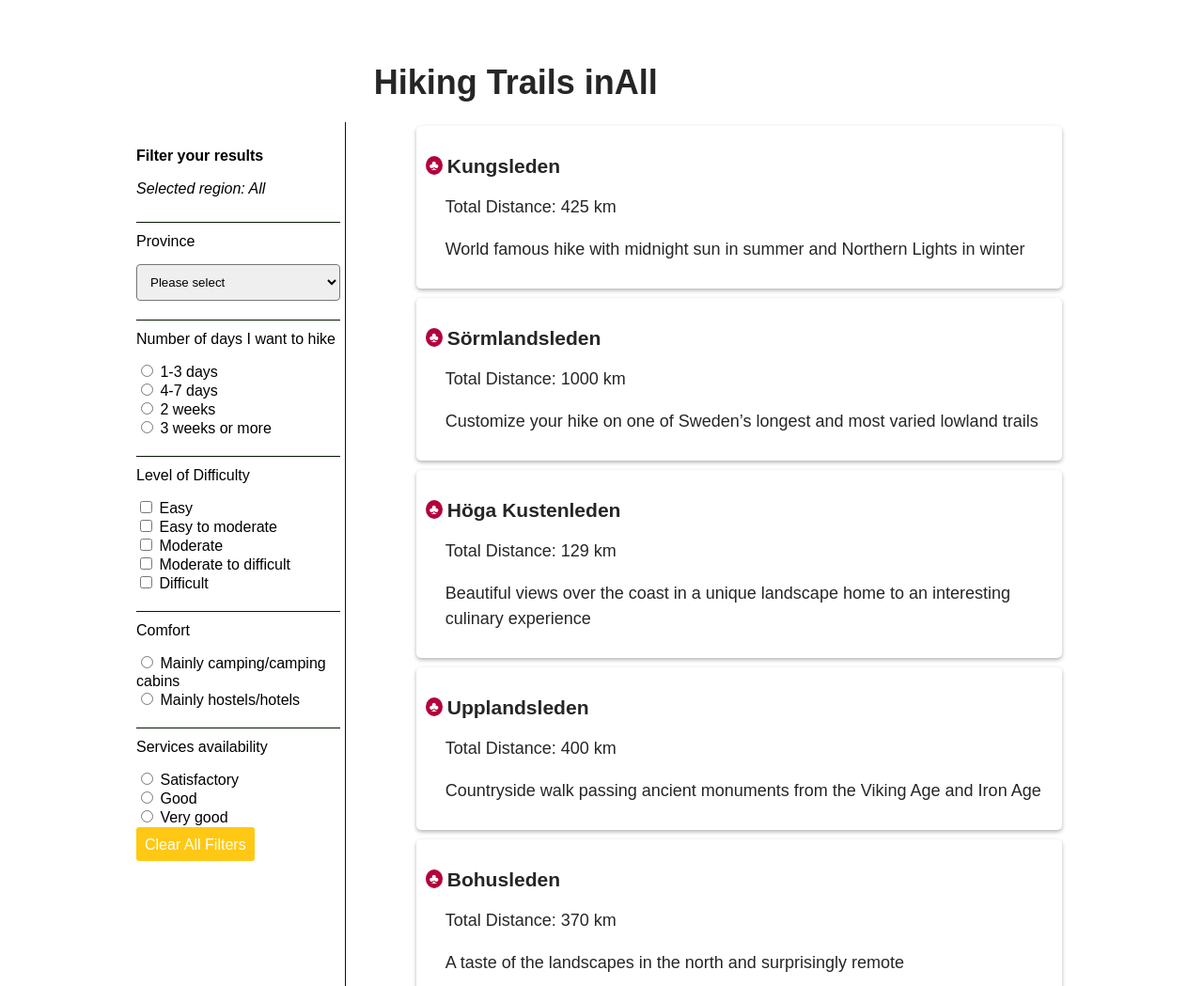
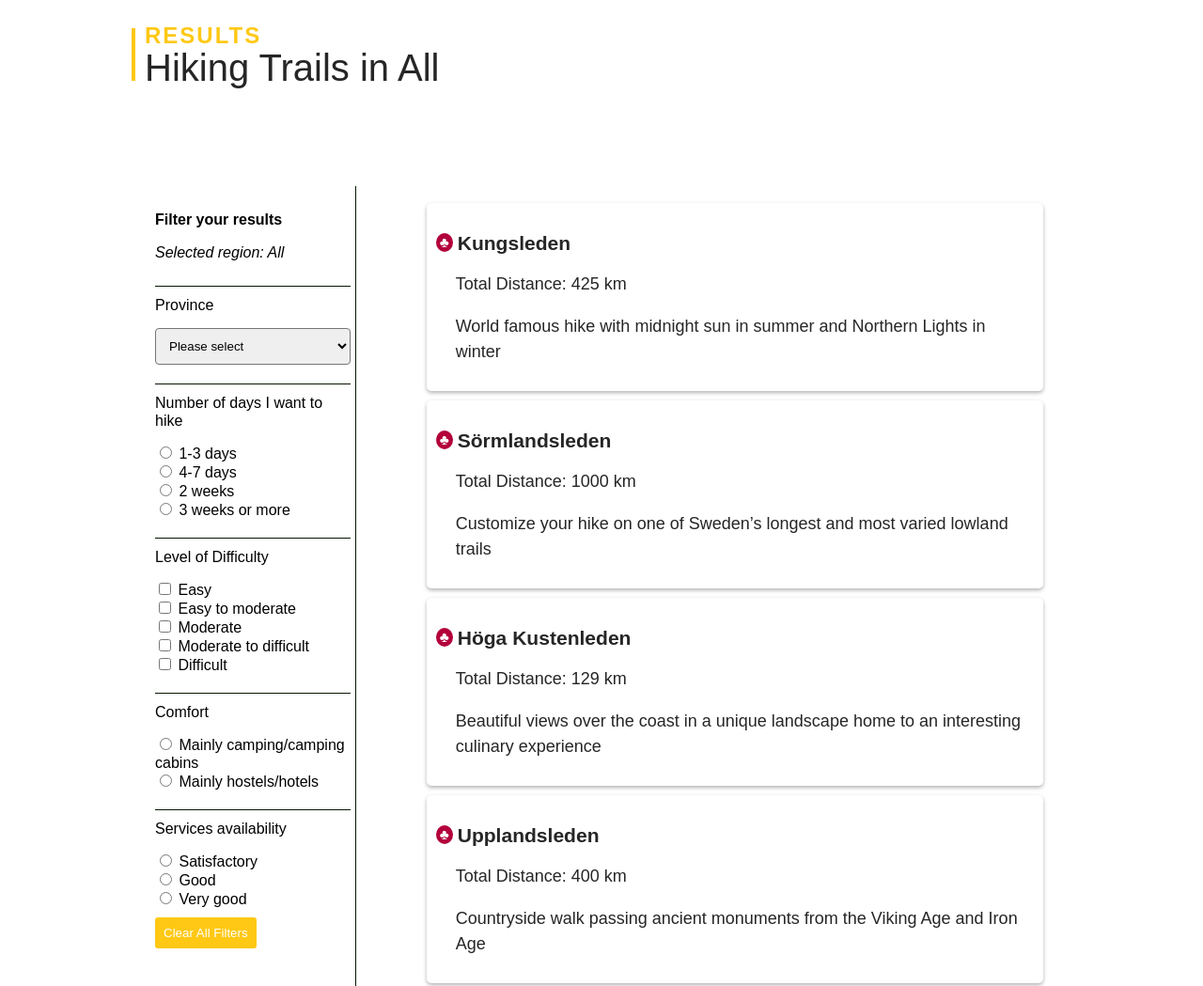
Before and after one commit to vocado78/new-hiking-trails, a React app: page /results in a window 1280 px wide. Shown: the part 86-1135 px from the top of the page at 94% size. Built offline with nearby package versions, Linux system fonts and the light colour scheme.

Commit message:
refactors-results-page (#8)
* CHANGES prop names, state and props structure in result page components

* adds all propTypes to list and listItem

* UPDATES filter handlers by combining to one method

* MOVES hard coded html to content object

* CREATES pageTitle component and ADDS it to welcome and results

* ADDS click handle for filter clear button and UPDATES button component

* FIXES linting in results

```diff
--- a/src/components/Button/Button.js
+++ b/src/components/Button/Button.js
@@ -5,10 +5,18 @@ import { Link } from 'react-router-dom';
 import styles from './styles.css';
 
 export default function Button(props) {
-  const { path, searchString, label } = props;
+  const {
+    path,
+    searchString,
+    label,
+    handleClick
+  } = props;
+  const hasPath = path;
+
+  if (hasPath) {
     return (
       <Link
-      className={styles.btnPrimary}
+        className={styles.btnLink}
         to={{
           pathname: path,
           search: searchString
@@ -18,13 +26,22 @@ export default function Button(props) {
       </Link>
     );
   }
+  return (
+    <button type="button" className={styles.btn} onClick={handleClick}>
+      {label}
+    </button>
+  );
+}
 
 Button.defaultProps = {
-  searchString: ''
+  searchString: '',
+  path: '',
+  handleClick: () => {}
 };
 
 Button.propTypes = {
-  path: PropTypes.string.isRequired,
+  path: PropTypes.string,
   searchString: PropTypes.string,
-  label: PropTypes.string.isRequired
+  label: PropTypes.string.isRequired,
+  handleClick: PropTypes.func
 };
--- a/src/components/Button/styles.css
+++ b/src/components/Button/styles.css
@@ -1,7 +1,16 @@
-.btnPrimary {
+.btnLink {
   text-decoration: none;
   padding: 9px;
   background-color: #ffc814;
   color: #ffffff;
   border-radius: 3px;
 }
+
+.btn {
+  text-decoration: none;
+  border: none;
+  padding: 9px;
+  background-color: #ffc814;
+  color: #ffffff;
+  border-radius: 3px;
+}
--- /dev/null
+++ b/src/components/PageTitle/PageTitle.js
@@ -0,0 +1,20 @@
+import React from 'react';
+import PropTypes from 'prop-types';
+
+import styles from './styles.css';
+
+export default function PageTitle(props) {
+  const { title, page } = props;
+  return (
+    <h2 className={styles.pageTitle}>
+      <span>{page}</span>
+      <br />
+      {title}
+    </h2>
+  );
+}
+
+PageTitle.propTypes = {
+  title: PropTypes.string.isRequired,
+  page: PropTypes.string.isRequired
+};
--- /dev/null
+++ b/src/components/PageTitle/styles.css
@@ -0,0 +1,17 @@
+.pageTitle {
+  font-size: 40px;
+  font-weight: 500;
+  margin-bottom: 62px;
+  border-left: 4px solid #ffc814;
+  padding-left: 10px;
+  line-height: 0.7;
+}
+
+.pageTitle > span {
+  font-size: 24px;
+  font-weight: bold;
+  text-transform: uppercase;
+  color: #ffc814;
+  letter-spacing: 2px;
+  vertical-align: top;
+}
--- a/src/components/Results/Filter/Filter.js
+++ b/src/components/Results/Filter/Filter.js
@@ -5,78 +5,80 @@ import styles from './styles.css';
 import CheckOrRadioButton from './CheckOrRadioButton/CheckOrRadionButton';
 import ProvinceSelect from './ProvinceSelect/ProvinceSelect';
 import Button from '../../Button/Button';
+import content from '../../../utils/content';
 
 export default function Filter(props) {
   const {
     region,
-    onProvinceSelect,
-    provinces,
-    selectedProvince,
-    onDaySelect,
-    dayOptions,
-    selectedDay,
-    onLevelSelect,
-    levelOptions,
-    selectedLevel,
-    onComSelect,
-    comOptions,
-    selectedCom,
-    onServSelect,
-    servOptions,
-    selectedServ
+    options: {
+      provinces,
+      services,
+      duration,
+      level,
+      comfort
+    },
+    selections: {
+      selectedProvince,
+      selectedService,
+      selectedDay,
+      selectedLevel,
+      selectedComfort
+    },
+    handleClick,
+    onSelect
   } = props;
+  const { results: { filter: { title, subtitle } } } = content;
 
   return (
     <form className={styles.filter}>
-      <p>Filter your results</p>
+      <p>{title}</p>
       <p>
-        Selected region:
+        {subtitle}
         {' '}
         {region}
       </p>
       <ProvinceSelect
         title="Province"
         placeholder="Please select"
-        handleFunc={onProvinceSelect}
+        handleChange={onSelect}
         options={provinces}
         selectedOption={selectedProvince}
       />
       <CheckOrRadioButton
         title="Number of days I want to hike"
-        setName="days"
+        name="day"
         type="radio"
-        handleFunc={onDaySelect}
-        options={dayOptions}
+        handleChange={onSelect}
+        options={duration}
         selectedOption={selectedDay}
       />
       <CheckOrRadioButton
         title="Level of Difficulty"
-        setName="level"
+        name="level"
         type="checkbox"
-        handleFunc={onLevelSelect}
-        options={levelOptions}
+        handleChange={onSelect}
+        options={level}
         selectedOption={selectedLevel}
       />
       <CheckOrRadioButton
         title="Comfort"
-        setName="comfort"
+        name="comfort"
         type="radio"
-        handleFunc={onComSelect}
-        options={comOptions}
-        selectedOption={selectedCom}
+        handleChange={onSelect}
+        options={comfort}
+        selectedOption={selectedComfort}
       />
       <CheckOrRadioButton
         title="Services availability"
-        setName="services"
+        name="service"
         type="radio"
-        handleFunc={onServSelect}
-        options={servOptions}
-        selectedOption={selectedServ}
+        handleChange={onSelect}
+        options={services}
+        selectedOption={selectedService}
       />
       <Button
-        path="/results"
-        searchString="?region=all"
         label="Clear All Filters"
+        handleClick={handleClick}
       />
     </form>
   );
@@ -84,19 +86,16 @@ export default function Filter(props) {
 
 Filter.propTypes = {
   region: PropTypes.string.isRequired,
-  onProvinceSelect: PropTypes.func.isRequired,
-  provinces: PropTypes.arrayOf(PropTypes.string).isRequired,
-  selectedProvince: PropTypes.string.isRequired,
-  onDaySelect: PropTypes.func.isRequired,
-  dayOptions: PropTypes.arrayOf(PropTypes.string).isRequired,
-  selectedDay: PropTypes.string.isRequired,
-  onLevelSelect: PropTypes.func.isRequired,
-  levelOptions: PropTypes.arrayOf(PropTypes.string).isRequired,
-  selectedLevel: PropTypes.arrayOf(PropTypes.string).isRequired,
-  onComSelect: PropTypes.func.isRequired,
-  comOptions: PropTypes.arrayOf(PropTypes.string).isRequired,
-  selectedCom: PropTypes.string.isRequired,
-  onServSelect: PropTypes.func.isRequired,
-  servOptions: PropTypes.arrayOf(PropTypes.string).isRequired,
-  selectedServ: PropTypes.string.isRequired
+  options: PropTypes.objectOf(
+    PropTypes.arrayOf(PropTypes.string)
+  ).isRequired,
+  selections: PropTypes.shape({
+    selectedProvince: PropTypes.string,
+    selectedComfort: PropTypes.string,
+    selectedDay: PropTypes.string,
+    selectedLevel: PropTypes.arrayOf(PropTypes.string),
+    selectedService: PropTypes.string
+  }).isRequired,
+  onSelect: PropTypes.func.isRequired,
+  handleClick: PropTypes.func.isRequired
 };
--- a/src/components/Results/Filter/styles.css
+++ b/src/components/Results/Filter/styles.css
@@ -3,7 +3,7 @@
   color: #000000;
   width: 250px;
   border-right: 1px solid #071702;
-  margin: 113px 25px 0 0;
+  margin: 0 25px 0 0;
   padding: 10px 5px;
   font-size: 0.89em;
 }
--- a/src/components/Results/List/List.js
+++ b/src/components/Results/List/List.js
@@ -7,44 +7,42 @@ import ListItem from './ListItem/ListItem';
 
 export default function List(props) {
   const {
-    comfort,
-    day,
-    level,
-    list,
-    prov,
-    region,
-    services
+    // eslint-disable-next-line
+    results,
+    selections: {
+      selectedProvince,
+      selectedService,
+      selectedDay,
+      selectedLevel,
+      selectedComfort
+    }
   } = props;
 
-  const data = list;
+  const data = results;
   let listing = data;
 
-  if (prov.length >= 1) {
-    listing = listing.filter(trail => trail.province === prov);
+  if (selectedProvince && selectedProvince.length >= 1) {
+    listing = listing.filter(trail => trail.province === selectedProvince);
   }
 
-  if (day.length >= 1) {
-    listing = listing.filter(trail => trail.duration.includes(day));
+  if (selectedDay && selectedDay.length >= 1) {
+    listing = listing.filter(trail => trail.duration.includes(selectedDay));
   }
 
-  if (level.length >= 1) {
-    listing = listing.filter(trail => level.includes(trail.level));
+  if (selectedLevel && selectedLevel.length >= 1) {
+    listing = listing.filter(trail => selectedLevel.includes(trail.level));
   }
 
-  if (comfort.length >= 1) {
-    listing = listing.filter(trail => trail.comfort.includes(comfort));
+  if (selectedComfort && selectedComfort.length >= 1) {
+    listing = listing.filter(trail => trail.comfort.includes(selectedComfort));
   }
 
-  if (services.length >= 1) {
-    listing = listing.filter(trail => trail.services === services);
+  if (selectedService && selectedService.length >= 1) {
+    listing = listing.filter(trail => trail.services === selectedService);
   }
 
   return (
     <div className={styles.list}>
-      <h2>
-        Hiking Trails in
-        {region}
-      </h2>
       <ul>
         {listing
           .filter((item, i, ar) => ar.indexOf(item) === i)
@@ -68,15 +66,38 @@ export default function List(props) {
 }
 
 List.propTypes = {
-  comfort: PropTypes.string.isRequired,
-  day: PropTypes.string.isRequired,
-  level: PropTypes.arrayOf(PropTypes.string).isRequired,
-  list: PropTypes.arrayOf(PropTypes.objectOf(
-    PropTypes.string,
-    PropTypes.arrayOf(PropTypes.string),
-    PropTypes.number
-  )).isRequired,
-  prov: PropTypes.string.isRequired,
-  region: PropTypes.string.isRequired,
-  services: PropTypes.string.isRequired
+  results: PropTypes.arrayOf(PropTypes.shape({
+    name: PropTypes.string,
+    region: PropTypes.string,
+    province: PropTypes.string,
+    start: PropTypes.string,
+    finish: PropTypes.string,
+    startLat: PropTypes.number,
+    startLon: PropTypes.number,
+    middleLat: PropTypes.number,
+    middleLon: PropTypes.number,
+    finLat: PropTypes.number,
+    finLon: PropTypes.number,
+    distance: PropTypes.string,
+    duration: PropTypes.arrayOf(PropTypes.string),
+    complete: PropTypes.string,
+    level: PropTypes.string,
+    comfort: PropTypes.arrayOf(PropTypes.string),
+    title: PropTypes.string,
+    description: PropTypes.string,
+    landscape: PropTypes.string,
+    connect: PropTypes.string,
+    stageDistances: PropTypes.string,
+    services: PropTypes.string,
+    stages: PropTypes.number,
+    access: PropTypes.string,
+    moreInfo: PropTypes.string
+  })).isRequired,
+  selections: PropTypes.shape({
+    selectedProvince: PropTypes.string,
+    selectedComfort: PropTypes.string,
+    selectedDay: PropTypes.string,
+    selectedLevel: PropTypes.arrayOf(PropTypes.string),
+    selectedService: PropTypes.string
+  }).isRequired
 };
--- a/src/components/Results/List/ListItem/ListItem.js
+++ b/src/components/Results/List/ListItem/ListItem.js
@@ -2,16 +2,18 @@ import React from 'react';
 import PropTypes from 'prop-types';
 
 import styles from './styles.css';
+import content from '../../../../utils/content';
 
 export default function ListItem(props) {
+  // eslint-disable-next-line
   const { data: { name, distance, title } } = props;
-
+  const { results: { listItem: { bullet1 } } } = content;
   return (
     <div className={styles.listItem}>
       <span>♣</span>
       <h3>{name}</h3>
       <p>
-        Total Distance:
+        {bullet1}
         {' '}
         {distance}
       </p>
@@ -21,9 +23,31 @@ export default function ListItem(props) {
 }
 
 ListItem.propTypes = {
-  data: PropTypes.objectOf(
-    PropTypes.string,
-    PropTypes.arrayOf(PropTypes.string),
-    PropTypes.number
-  ).isRequired
+  data: PropTypes.shape({
+    name: PropTypes.string,
+    region: PropTypes.string,
+    province: PropTypes.string,
+    start: PropTypes.string,
+    finish: PropTypes.string,
+    startLat: PropTypes.number,
+    startLon: PropTypes.number,
+    middleLat: PropTypes.number,
+    middleLon: PropTypes.number,
+    finLat: PropTypes.number,
+    finLon: PropTypes.number,
+    distance: PropTypes.string,
+    duration: PropTypes.arrayOf(PropTypes.string),
+    complete: PropTypes.string,
+    level: PropTypes.string,
+    comfort: PropTypes.arrayOf(PropTypes.string),
+    title: PropTypes.string,
+    description: PropTypes.string,
+    landscape: PropTypes.string,
+    connect: PropTypes.string,
+    stageDistances: PropTypes.string,
+    services: PropTypes.string,
+    stages: PropTypes.number,
+    access: PropTypes.string,
+    moreInfo: PropTypes.string
+  }).isRequired
 };
--- a/src/components/Results/List/styles.css
+++ b/src/components/Results/List/styles.css
@@ -1,6 +1,6 @@
 .list > h2 {
   font-size: 2em;
-  margin: 50px 0 25px 5px;
+  margin: 0 0 25px 5px;
 }
 
 .list > ul > a {
--- a/src/components/Results/Results.js
+++ b/src/components/Results/Results.js
@@ -8,10 +8,13 @@ import {
   capitalize,
   showAllTrails,
   showAllProvinces,
-  showProvinces
+  showProvinces,
+  filterOptions
 } from './utils/helpers';
 import Filter from './Filter/Filter';
 import List from './List/List';
+import PageTitle from '../PageTitle/PageTitle';
+import content from '../../utils/content';
 
 
 export default class Results extends React.Component {
@@ -23,177 +26,153 @@ export default class Results extends React.Component {
 
   constructor(props) {
     super(props);
+    const {
+      services, duration, level, comfort
+    } = filterOptions;
     this.state = {
       results: [],
       name: '',
+      options: {
         provinces: [],
+        services,
+        duration,
+        level,
+        comfort
+      },
+      selections: {
         selectedProvince: '',
-      services: [],
-      selectedServ: '',
-      duration: [],
+        selectedService: '',
         selectedDay: '',
-      level: [],
         selectedLevel: [],
-      comfort: [],
-      selectedCom: ''
+        selectedComfort: ''
+      }
     };
-    this.handleProvinceSelect = this.handleProvinceSelect.bind(this);
-    this.handleServSelect = this.handleServSelect.bind(this);
-    this.handleDaySelect = this.handleDaySelect.bind(this);
-    this.handleLevelSelect = this.handleLevelSelect.bind(this);
-    this.handleComSelect = this.handleComSelect.bind(this);
-    // this.handleClearFilter = this.handleClearFilter.bind(this);
   }
 
   componentDidMount() {
     const { location: { search } } = this.props;
     const region = queryString.parse(search).region || 'all';
-    let display;
-    let list;
+    const trails = region === 'all' ? showAllTrails() : filterByRegion(region);
+    const provinces = region === 'all' ? showAllProvinces() : showProvinces(region);
 
-    if (region === 'all') {
-      list = showAllTrails();
-      display = showAllProvinces();
-    } else {
-      list = filterByRegion(region);
-      display = showProvinces(region);
+    this.setState(prevState => ({
+      results: trails,
+      name: region,
+      options: {
+        ...prevState.options,
+        provinces
       }
-
-    this.setState({
-      results: list,
-      name: region,
-      provinces: display,
-      services: ['Satisfactory', 'Good', 'Very good'],
-      duration: ['1-3 days', '4-7 days', '2 weeks', '3 weeks or more'],
-      level: ['Easy', 'Easy to moderate', 'Moderate', 'Moderate to difficult',
-        'Difficult'],
-      comfort: ['Mainly camping/camping cabins', 'Mainly hostels/hotels'],
-      selectedProvince: '',
-      selectedDay: '',
-      selectedLevel: [],
-      selectedCom: '',
-      selectedServ: ''
-    });
+    }));
   }
 
   componentWillReceiveProps(nextProps) {
     const { location: { search } } = nextProps;
     const region = queryString.parse(search).region || 'all';
-    let display;
-    let list;
+    const trails = region === 'all' ? showAllTrails() : filterByRegion(region);
+    const provinces = region === 'all' ? showAllProvinces() : showProvinces(region);
 
-    if (region === 'all') {
-      list = showAllTrails();
-      display = showAllProvinces();
-    } else {
-      list = filterByRegion(region);
-      display = showProvinces(region);
+    this.setState(prevState => ({
+      results: trails,
+      name: region,
+      options: {
+        ...prevState.options,
+        provinces
+      }
+    }));
   }
 
+  handleSelects = (event) => {
+    const keys = Object.keys(this.state.selections);
+    const inputName = capitalize(event.target.name);
+    const key = keys.filter(k => k === `selected${inputName}`);
+    const { selections } = this.state;
+
+    if (key[0] === 'selectedLevel') {
+      this.handleLevelSelect(event);
+    } else {
       this.setState({
-      results: list,
+        selections: {
+          ...selections,
+          [key]: event.target.value
+        }
+      });
+    }
+  }
+
+  handleLevelSelect = (event) => {
+    const { selections: { selectedLevel } } = this.state;
+    const newLevel = event.target.value;
+    let newSelectedLevel;
+    if (selectedLevel.includes(newLevel)) {
+      newSelectedLevel = selectedLevel.filter(level => level !== newLevel);
+    } else {
+      newSelectedLevel = [...selectedLevel, newLevel];
+    }
+    this.setState(prevState => ({
+      selections: {
+        ...prevState.selections,
+        selectedLevel: newSelectedLevel
+      }
+    }));
+  }
+
+  handleClick = () => {
+    const { location: { search } } = this.props;
+    const region = queryString.parse(search).region || 'all';
+    const trails = region === 'all' ? showAllTrails() : filterByRegion(region);
+    const provinces = region === 'all' ? showAllProvinces() : showProvinces(region);
+    const {
+      services, duration, level, comfort
+    } = filterOptions;
+
+    this.setState({
+      results: trails,
       name: region,
-      provinces: display,
-      services: ['Satisfactory', 'Good', 'Very good'],
-      duration: ['1-3 days', '4-7 days', '2 weeks', '3 weeks or more'],
-      level: ['Easy', 'Easy to moderate', 'Moderate', 'Moderate to difficult',
-        'Difficult'],
-      comfort: ['Mainly camping/camping cabins', 'Mainly hostels/hotels'],
+      options: {
+        provinces,
+        services,
+        duration,
+        level,
+        comfort
+      },
+      selections: {
         selectedProvince: '',
+        selectedService: '',
         selectedDay: '',
         selectedLevel: [],
-      selectedCom: '',
-      selectedServ: ''
+        selectedComfort: ''
+      }
     });
   }
 
-  handleProvinceSelect(event) {
-    this.setState({ selectedProvince: event.target.value });
-  }
-
-  handleDaySelect(event) {
-    this.setState({ selectedDay: event.target.value });
-  }
-
-  handleLevelSelect(event) {
-    const { selectedLevel } = this.state;
-    const newLevel = event.target.value;
-    let newSelArr;
-    if (selectedLevel.includes(newLevel)) {
-      newSelArr = selectedLevel.filter(level => level !== newLevel);
-    } else {
-      newSelArr = [...selectedLevel, newLevel];
-    }
-    this.setState({ selectedLevel: newSelArr });
-  }
-
-  handleComSelect(event) {
-    this.setState({ selectedCom: event.target.value });
-  }
-
-  handleServSelect(event) {
-    this.setState({ selectedServ: event.target.value });
-  }
-
-  /* handleClearFilter(event) {
-    event.preventDefault();
-    this.setState({
-      selectedProvince: "",
-      selectedDay: "",
-      selectedLevel: [],
-      selectedCom: "",
-      selectedServ: ""
-    });
-  } */
-
   render() {
     const {
+      results,
       name,
-      provinces,
-      selectedProvince,
-      services,
-      selectedServ,
-      duration,
-      selectedCom,
-      selectedDay,
-      selectedLevel,
-      level,
-      comfort,
-      results
+      options,
+      selections
     } = this.state;
     const region = capitalize(name);
+    const { results: { title } } = content;
 
     return (
       <div className={styles.results}>
+        <PageTitle title={`${title} ${region}`} page="Results" />
+        <div className={styles.container}>
           <Filter
             region={region}
-          provinces={provinces}
-          onProvinceSelect={this.handleProvinceSelect}
-          selectedProvince={selectedProvince}
-          servOptions={services}
-          selectedServ={selectedServ}
-          onServSelect={this.handleServSelect}
-          dayOptions={duration}
-          selectedDay={selectedDay}
-          onDaySelect={this.handleDaySelect}
-          levelOptions={level}
-          selectedLevel={selectedLevel}
-          onLevelSelect={this.handleLevelSelect}
-          comOptions={comfort}
-          selectedCom={selectedCom}
-          onComSelect={this.handleComSelect}
+            options={options}
+            selections={selections}
+            onSelect={this.handleSelects}
+            handleClick={this.handleClick}
           />
           <List
             region={region}
-          list={results}
-          prov={selectedProvince}
-          day={selectedDay}
-          level={selectedLevel}
-          comfort={selectedCom}
-          services={selectedServ}
+            results={results}
+            selections={selections}
           />
+        </div>
       </div>
     );
   }
 }
-// onClearFilter={this.handleClearFilter}
--- a/src/components/Results/styles.css
+++ b/src/components/Results/styles.css
@@ -1,7 +1,10 @@
 .results {
   max-width: 1000px;
   margin: 0 auto 100px auto;
+}
+
+.container {
   display: flex;
-  padding: 20px;
+  padding: 50px 20px 0 20px;
   text-align: left;
 }
--- a/src/components/Results/utils/helpers.js
+++ b/src/components/Results/utils/helpers.js
@@ -282,6 +282,13 @@ const provinces = {
   ]
 };
 
+const filterOptions = {
+  services: ['Satisfactory', 'Good', 'Very good'],
+  duration: ['1-3 days', '4-7 days', '2 weeks', '3 weeks or more'],
+  level: ['Easy', 'Easy to moderate', 'Moderate', 'Moderate to difficult', 'Difficult'],
+  comfort: ['Mainly camping/camping cabins', 'Mainly hostels/hotels'],
+};
+
 const filterByRegion = (region) => {
   const results = trails.filter(trail => trail.region === region);
   return results;
@@ -290,8 +297,7 @@ const filterByRegion = (region) => {
 const showAllTrails = () => trails;
 
 const capitalize = (str) => {
-  const capitalized = str.replace(/[^a-z]/g, ' ').replace(/\b\w/g, char => char.toUpperCase());
-  return capitalized;
+  return str.charAt(0).toUpperCase() + str.slice(1);
 };
 
 const showProvinces = (region) => {
@@ -312,5 +318,6 @@ module.exports = {
   capitalize,
   showAllTrails,
   showProvinces,
-  showAllProvinces
+  showAllProvinces,
+  filterOptions
 };
--- a/src/utils/content.js
+++ b/src/utils/content.js
@@ -13,6 +13,16 @@ const content = {
       second: 'Walk in the wilderness but seldom far from civilisation. Many sections of most hiking trails are serviced by public transport which makes it easy to tailor a hike according to your specific preferences. It also facilitates combining a hiking trip with a city holiday.'
     },
   },
+  results: {
+    title: 'Hiking Trails in',
+    filter: {
+      title: 'Filter your results',
+      subtitle: 'Selected region:'
+    },
+    listItem: {
+      bullet1: 'Total Distance:'
+    }
+  },
   footer: {
     text: '© 2019 Hiking Trails in Sweden — a project by vocado78'
   }
```
Also changed, not shown: src/components/Home/Welcome/Welcome.js (+2 -6 lines), src/components/Home/Welcome/styles.css (+0 -18 lines), src/components/Results/Filter/CheckOrRadioButton/CheckOrRadionButton.js (+7 -7 lines), src/components/Results/Filter/ProvinceSelect/ProvinceSelect.js (+4 -3 lines), 1 other file. Lines whose indentation alone changed are shown as unchanged.
